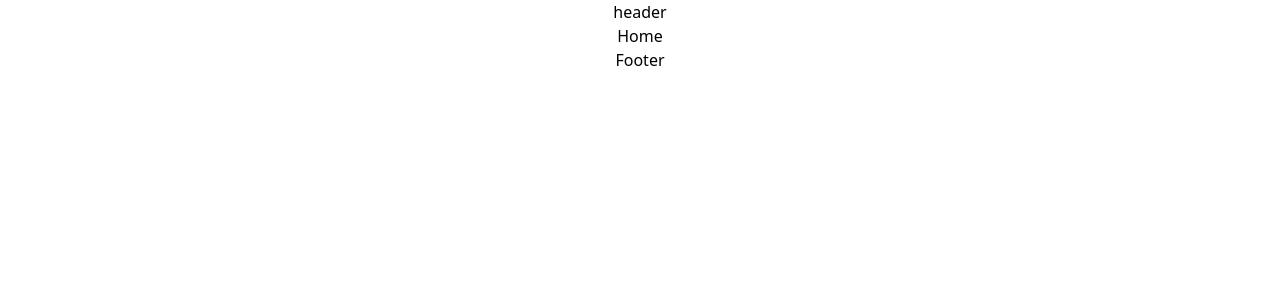
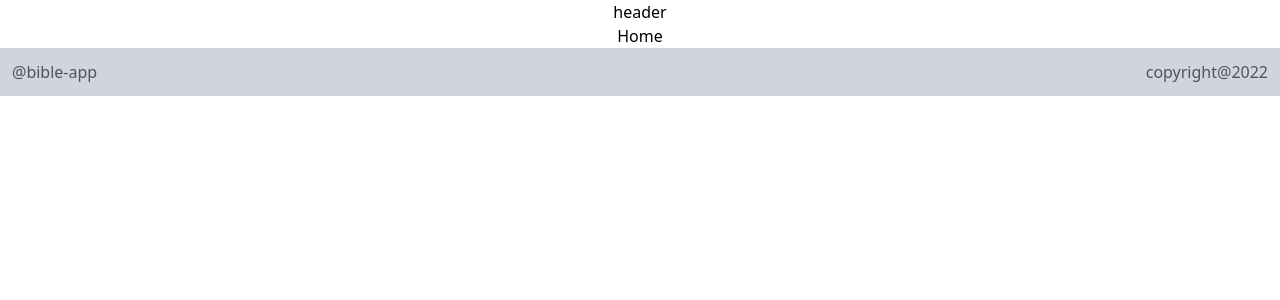
Before and after one commit to stanleyamate/bible-app-ts, a React (Create React App) app: page / in a window 1280 px wide. Shown: the top 300 px of the page. Built offline with nearby package versions, Linux system fonts and the light colour scheme.

Commit message:
footer styled

```diff
--- a/src/components/Footer.tsx
+++ b/src/components/Footer.tsx
@@ -2,7 +2,12 @@ import React from 'react'
 
 const Footer = () => {
   return (
-    <div>Footer</div>
+    <>
+      <footer className="min-h-full text-gray-600 bg-gray-300 p-3 flex justify-between">
+       <div>@bible-app</div>
+       <div>copyright@2022</div>
+      </footer>
+    </>
   )
 }
 
```
